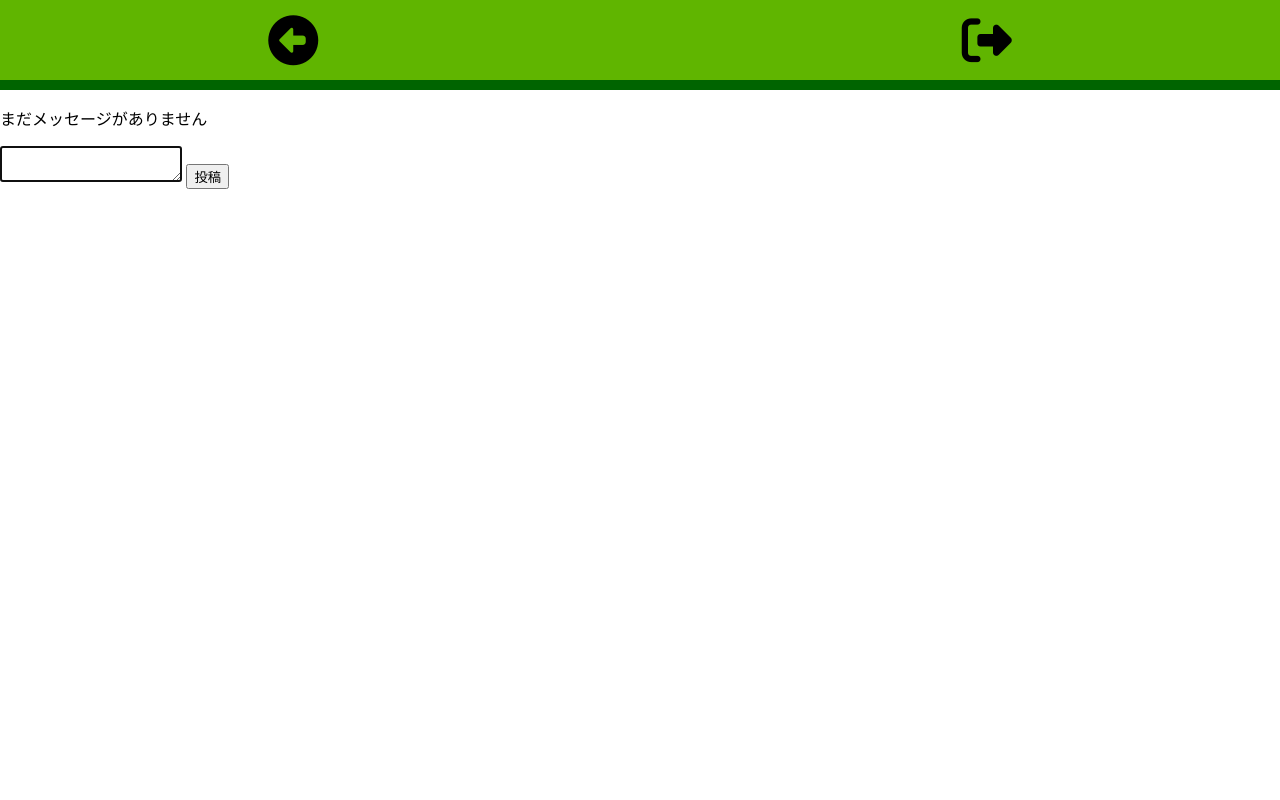
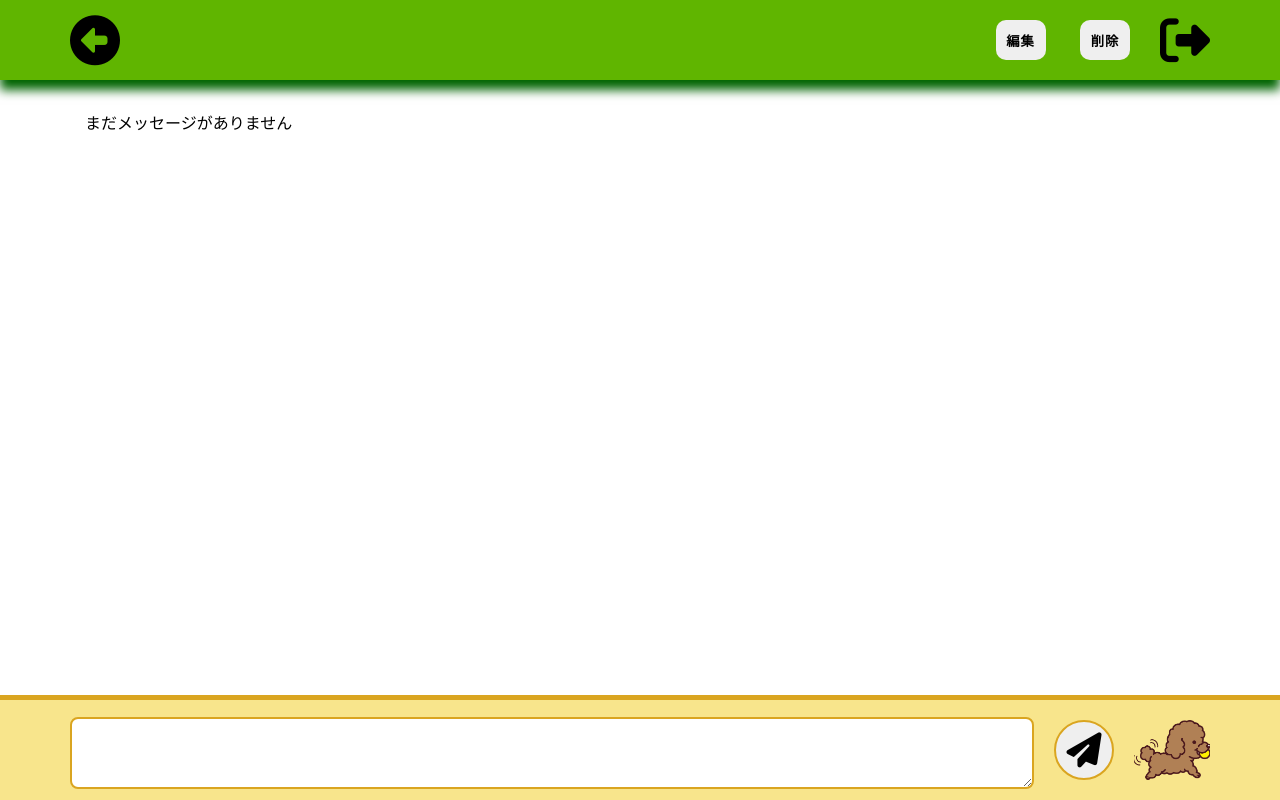
Before and after one commit to HackathonGteam/gteam, a Flask app: template templates/detail.html in a window 1280 px wide. Run offline with Flask 2, Linux system fonts and the light colour scheme; the template is opened without the code that fills it, so the values that code supplies are empty; some libraries are stand-ins or nearby versions.

Commit message:
メッセージ画面のレイアウトの作成

```diff
--- a/static/css/base.css
+++ b/static/css/base.css
@@ -1,6 +1,7 @@
 body {
   margin: 0 auto;
   font-family: "Mplus 1c", sans-serif;
+  box-sizing: border-box;
 }
 
 a {
@@ -20,48 +21,22 @@ li {
 }
 
 .header-bottom {
+  height: 10px;
   background-color: var(--color_secondary);
 }
 
 .header-contents {
   display: flex;
-  justify-content: space-around;
-}
-
-.header-left {
-  width: 200px;
-}
-
-.header-left img {
-  padding: 5px 65px;
-  width: 70px;
-  height: 70px;
-}
-
-.header-right {
-  width: 200px;
+  justify-content: space-between;
 }
 
 .header-icon {
-  padding: 15px 75px;
+  padding: 15px 0;
   font-size: 50px;
 }
 
 .header-icon:hover {
   color: var(--blabk_alpha);
-}
-
-.header-bottom {
-  height: 10px;
-}
-
-.header-center h1 {
-  margin: 0;
-  font-size: 40px;
-  line-height: 80px;
-  text-align: center;
-  letter-spacing: 5px;
-  color: white;
 }
 
 /* コンテナ */
--- a/static/css/channel.css
+++ b/static/css/channel.css
@@ -1,3 +1,19 @@
+/* ヘッダー */
+
+.channel-header-left img {
+  padding: 5px 0;
+  width: 70px;
+  height: 70px;
+}
+
+.channel-header-center h1 {
+  margin: 0;
+  line-height: 80px;
+  font-size: 40px;
+  letter-spacing: 5px;
+  color: white;
+}
+
 /* チャンネル追加 */
 
 .add-channel {
--- /dev/null
+++ b/static/css/message.css
@@ -0,0 +1,142 @@
+/* ヘッダー */
+
+.message-header {
+  position: fixed;
+  top: 0;
+  left: 0;
+
+  width: 100%;
+
+  box-shadow: 0 10px 10px var(--color_secondary);
+}
+
+.message-header-center {
+  display: flex;
+  justify-content: space-between;
+  width: calc(100% - 100px);
+}
+
+.channel-info-item {
+  display: inline-block;
+  margin-left: 30px;
+  line-height: 80px;
+  font-size: 20px;
+  color: white;
+}
+
+.channel-operater button {
+  width: 50px;
+  height: 40px;
+  margin: 20px 30px 20px 0;
+  border: none;
+  border-radius: 10px;
+  font-weight: bold;
+  letter-spacing: 1px;
+}
+
+.channel-operater button:hover {
+  background-color: #808080;
+}
+
+/* メッセージの表示 */
+
+.message-wrapper {
+  padding: 94px 0 125px 0;
+}
+
+.display-message-area {
+  padding: 0 15px;
+}
+
+.box {
+  padding: 10px;
+  border-radius: 10px;
+}
+
+.my-messages {
+  width: 45%;
+  margin: 0 0 0 auto;
+}
+
+.box-right {
+  margin-bottom: 4px;
+  text-align: right;
+  background-color: #f8e58c;
+}
+
+.delete-message-btn {
+  height: 30px;
+  width: 30px;
+  border-radius: 15px;
+  border: 2px solid #DAA520;
+  margin-left: 92%;
+}
+
+.other-messages {
+  width: 45%;
+  margin: 0 auto 0 0;
+}
+
+.other-messages .user-name {
+  margin: 16px 0 0 7px ;
+}
+
+.other-messages .box-left {
+  margin-top: 4px;
+  color: white;
+  background-color: var(--color_primary);
+}
+
+/* メッセージの送信 */
+
+.post-message-wrapper {
+  position: fixed;
+  bottom: 0;
+  left: 0;
+
+  width: 100%;
+  height: 105px;
+
+  background-color: #f8e58c;
+}
+
+.post-message-wrapper-top {
+  height: 5px;
+  background-color: #DAA520;
+}
+
+.typing-box {
+  display: flex;
+}
+
+.typing-box img {
+  margin: 20px 0;
+  height: 60px;
+}
+
+.typing-message-area textarea {
+  width: 950px;
+  height: 60px;
+  margin: 17px 0;
+  padding: 8px 8px 0 8px;
+  border: none;
+  border-radius: 8px;
+  font-size: 17px;
+}
+
+.typing-message-area textarea:focus {
+  border: 2px solid #DAA520;
+  outline: none;
+}
+
+.typing-box button {
+  width: 60px;
+  height: 60px;
+  margin: 20px;
+  border-radius: 30px;
+  border: 2px solid #DAA520;
+}
+
+.typing-box .send-message {
+  font-size: 35px;
+}
--- a/static/css/styles.css
+++ b/static/css/styles.css
@@ -3,3 +3,4 @@
 @import 'registration.css';
 @import 'channel.css';
 @import 'pagination.css';
+@import 'message.css';
--- a/templates/detail.html
+++ b/templates/detail.html
@@ -5,14 +5,25 @@
 {% block body %}
   <div class="header message-header">
     <div class="container">
-      <div class="header-contents">
+      <div class="header-contents message-header-contents">
         <div class="header-left message-header-left">
           <a href="{{ url_for('index') }}">
             <i class="header-icon fa-solid fa-circle-left"></i>
           </a>
         </div>
         <div class="header-center message-header-center">
-          <h1>{{ channel.CHANNEL_NAME }}</h1>
+          <div calss="channel-info">
+            <div class="channel-info-item message-channel-name">{{ channel.CHANNEL_NAME }}</div>
+            <div class="channel-info-item message-channel-abstract">{{ channel.ABSTRACT }}</div>
+          </div>
+          <div class="channel-operater">
+            <button>
+              <a class="update" href="">編集</a>
+            </button>
+            <button>
+              <a class="delete" href="{{ url_for('delete_channel', channelId=channel.CHANNEL_ID) }}">削除</a>
+            </button>
+          </div>
         </div>
         <div class="header-right message-header-right">
           <a href="{{ url_for('logout') }}">
@@ -22,62 +33,62 @@
       </div>
     </div>
   </div>
-  <div class="header-bottom message-header-bottom"></div>
-  <div class="main-container">
-    <div class="chat-box">
-      <!--ここからチャットエリア-->
-      <div id="message-area">
-        <!--pythonのif文とfor文を使用し、メッセージのエラーをチェックする-->
+  <div class="message-wrapper">
+    <div class="container">
+      <div class="display-message-area">
         {% if messages | length > 0 %}
           {% for message in messages %}
             {% if message.USER_ID == userId %}
               <div class="my-messages">
-                <p class="box box-right">{{ message.MESSAGE }}</p>
-                <form action="/delete_message" method="post">
-                  <input type="hidden" value="{{ channel.CHANNEL_ID }}" name="channelId" />
-                  <button
-                    class="delete-message-btn"
-                    name="messageId"
-                    value="{{ message.MESSAGE_ID }}"
-                  >削除</button>
-                </form>
+                <div class="message-box">
+                  <p class="box box-right">{{ message.MESSAGE }}</p>
+                  <form action="/delete_message" method="post">
+                    <input type="hidden" value="{{ channel.CHANNEL_ID }}" name="channelId">
+                    <input type="hidden" value="{{ message.MESSAGE_ID }}" name="messageId">
+                    <button class="delete-message-btn">
+                      <i class="fa-solid fa-trash-can"></i>
+                    </button>
+                  </form>
+                </div>
               </div>
             {% else %}
-              <!--DBからメッセージを取得しチャットに表示する-->
-              <div class="messages">
+              <div class="other-messages">
                 <p class="user-name">{{ message.USER_NAME }}</p>
                 <p class="box box-left">{{ message.MESSAGE }}</p>
               </div>
             {% endif %}
           {% endfor %}
         {% else %}
-          <!--メッセージが入力されていなければ表示-->
           <div><p>まだメッセージがありません</p></div>
         {% endif %}
       </div>
-      <!--入力したメッセージをPOSTで”/message"へ送信-->
-      <div class="typing-box-wrapper">
+    </div>
+  </div>
+  <div class="post-message-wrapper">
+    <div class="post-message-wrapper-top"></div>
+    <div class="container">
+      <div class="typing-message-area">
         <form class="typing-box" action="/message" method="post" name="messageForm">
           <textarea name="message" id="message" autofocus></textarea>
           <input type="hidden" name="channelId" value="{{ channel.CHANNEL_ID }}">
-          <button type="submit" id="add-message-btn" name="btn" onclick="return alertMessage()">投稿</button>
+          <button onclick="return alertMessage()">
+            <i class="send-message fa-solid fa-paper-plane"></i>
+          </button>
+          <img src="../static/img/typing-dog.png" alt="">
         </form>
       </div>
     </div>
   </div>
 {% endblock %}
 {% block script %}
-  <!--pythonのFlaskからJSON形式でJSファイルに変数を渡す。
-  テンプレートで使用しているJinja2の構文を利用。-->
-  <script type="text/javascript">
-    const channel = JSON.parse('{{ channel|tojson }}');
-    const userId = JSON.parse('{{ userId|tojson }}');
-  </script>
-  <!--JSで画面がスクロールする-->
+  <!-- 画面スクロール -->
   <script
     src="{{url_for('static',filename='js/scroll-message.js')}}"
     type="text/javascript"
   ></script>
   <!-- 禁止ワード -->
-  <script src="{{url_for('static',filename='js/alert-message.js')}}"></script>
+  <script
+    src="{{url_for('static',filename='js/alert-message.js')}}"
+    type="text/javascript"
+  ></script>
 {% endblock %}
```
Also changed, not shown: static/img/typing-dog.png (added).
